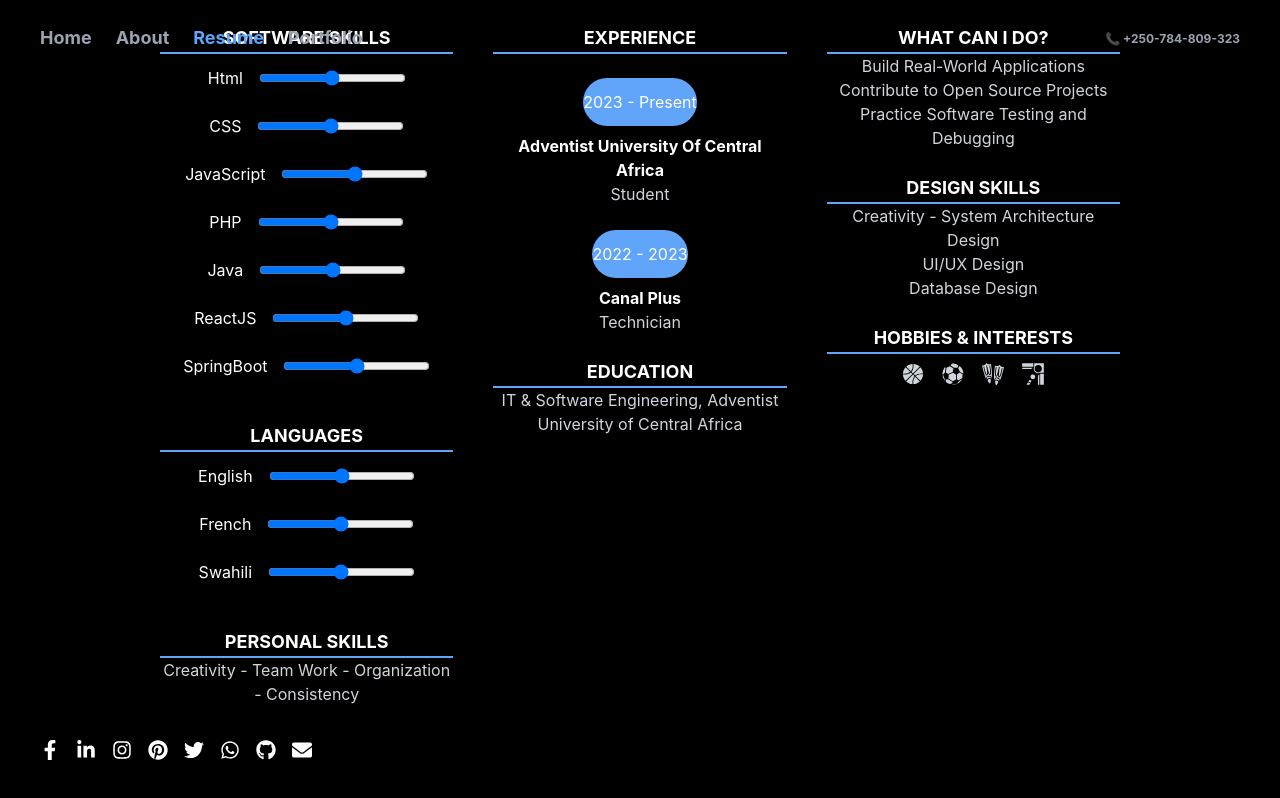
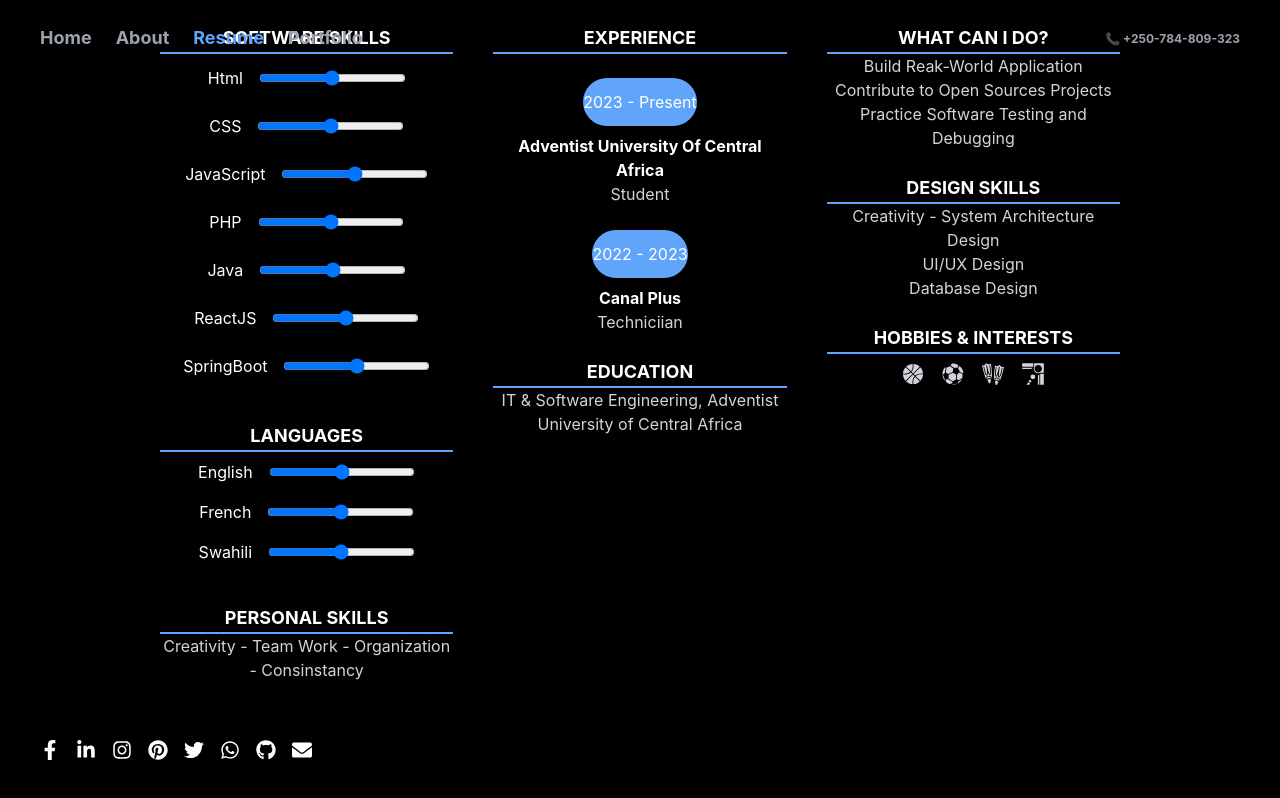
Before and after one commit to Don-tresor05/My-portfolio, a React (Create React App) app: page /resume in a window 1280 px wide. Built offline with nearby package versions, Linux system fonts and the light colour scheme.

Commit message:
Resume TailwindCSS

```diff
--- a/src/components/ResumePage.jsx
+++ b/src/components/ResumePage.jsx
@@ -3,171 +3,123 @@ import { motion } from "framer-motion";
 import { GiBasketballBall, GiSoccerBall, GiSwimfins, GiPoolTableCorner } from "react-icons/gi";
 import { FaFacebookF, FaLinkedinIn, FaInstagram, FaPinterest, FaTwitter, FaWhatsapp, FaGithub, FaEnvelope } from "react-icons/fa";
 
-// Extracted Tailwind CSS classes into constants for better organization
-const STYLES = {
-  layout: {
-    container: "relative w-full h-screen bg-black text-white flex flex-col justify-between px-10 py-6",
-    gridContainer: "grid grid-cols-3 gap-10 w-4/5 max-w-6xl mx-auto text-center",
-  },
-  nav: {
-    container: "absolute top-0 left-0 w-full flex justify-between items-center px-10 py-6 text-lg font-bold",
-    link: "text-gray-400 hover:text-white",
-    activeLink: "text-blue-400 border-b-2 border-blue-400",
-    phone: "text-gray-400 text-xs",
-  },
-  section: {
-    heading: "text-lg font-bold border-b-2 border-blue-400",
-    subheading: "font-bold",
-    description: "text-gray-300",
-  },
-  skills: {
-    skillItem: "flex items-center justify-center py-3 space-x-4",
-    rangeInput: "w-1/2",
-  },
-  experience: {
-    yearBadge: "w-100 h-12 bg-blue-400 text-white flex items-center justify-center rounded-full",
-  },
-  socialIcons: {
-    container: "absolute bottom-10 left-10 flex space-x-4 text-xl",
-    icon: "cursor-pointer",
-    iconColors: {
-      facebook: "hover:text-blue-400",
-      linkedin: "hover:text-blue-400",
-      instagram: "hover:text-pink-500",
-      pinterest: "hover:text-red-500",
-      twitter: "hover:text-blue-400",
-      whatsapp: "hover:text-green-500",
-      github: "hover:text-gray-600",
-      email: "hover:text-red-500",
-    },
-  },
-};
-
 const ResumePage = () => {
   return (
-    <div className={STYLES.layout.container}>
-      <nav className={STYLES.nav.container}>
+    <div className="relative w-full h-screen bg-black text-white flex flex-col justify-between px-10 py-6">
+
+
+      <nav className="absolute top-0 left-0 w-full flex justify-between items-center px-10 py-6 text-lg font-bold">
         <div className="flex space-x-6">
-          <Link to="/" className={STYLES.nav.link}>Home</Link>
-          <Link to="/about" className={STYLES.nav.link}>About</Link>
-          <Link to="/resume" className={STYLES.nav.activeLink}>Resume</Link>
-          <Link to="/portfolio" className={STYLES.nav.link}>Portfolio</Link>
+          <Link to="/" className="text-gray-400 hover:text-white">Home</Link>
+          <Link to="/about" className="text-gray-400 hover:text-white">About</Link>
+          <Link to="/resume" className="text-blue-400 border-b-2 border-blue-400">Resume</Link>
+          <Link to="/portfolio" className="text-gray-400 hover:text-white">Portfolio</Link>
         </div>
         <Link to="/contact">
-          <p className={STYLES.nav.phone}>📞 +250-784-809-323</p>
+          <p className="text-gray-400 text-xs">📞 +250-784-809-323</p>
         </Link>
       </nav>
 
-      <div className={STYLES.layout.gridContainer}>
-        {/* Left Column: Skills */}
+
+      <div className="grid grid-cols-3 gap-10 w-4/5 max-w-6xl mx-auto text-center">
   <div className="col-span-1 space-y-8">
     <div>
-            <h3 className={STYLES.section.heading}>SOFTWARE SKILLS</h3>
+      <h3 className="text-lg font-bold border-b-2 border-blue-400">SOFTWARE SKILLS</h3>
       {['Html', 'CSS', 'JavaScript', 'PHP', 'Java', 'ReactJS', 'SpringBoot'].map(skill => (
-              <div key={skill} className={STYLES.skills.skillItem}>
+        <div key={skill} className="flex items-center justify-center py-3 space-x-4">
           <span>{skill}</span>
-                <input type="range" className={STYLES.skills.rangeInput} />
+          <input type="range" className="w-1/2" />
         </div>
       ))}
     </div>
 
     <div>
-            <h3 className={STYLES.section.heading}>LANGUAGES</h3>
+      <h3 className="text-lg font-bold border-b-2 border-blue-400">LANGUAGES</h3>
       {['English', 'French', 'Swahili'].map(language => (
-              <div key={language} className={STYLES.skills.skillItem}>
+        <div key={language} className="flex items-center justify-center py-2 space-x-4">
           <span>{language}</span>
-                <input type="range" className={STYLES.skills.rangeInput} />
+          <input type="range" className="w-1/2" />
         </div>
       ))}
     </div>
 
     <div>
-            <h3 className={STYLES.section.heading}>PERSONAL SKILLS</h3>
-            <p className={STYLES.section.description}>Creativity - Team Work - Organization - Consistency</p>
+      <h3 className="text-lg font-bold border-b-2 border-blue-400">PERSONAL SKILLS</h3>
+      <p className="text-gray-300">Creativity - Team Work - Organization - Consinstancy</p>
     </div>
   </div>
 
-        {/* Middle Column: Experience & Education */}
   <div className="col-span-1 space-y-6">
-          <h3 className={STYLES.section.heading}>EXPERIENCE</h3>
+    <h3 className="text-lg font-bold border-b-2 border-blue-400">EXPERIENCE</h3>
     {[
       { year: '2023 - Present', company: 'Adventist University Of Central Africa', title: 'Student' },
-            { year: '2022 - 2023', company: 'Canal Plus', title: 'Technician' },
+      { year: '2022 - 2023', company: 'Canal Plus', title: 'Techniciian' },
+
     ].map((exp, index) => (
       <motion.div key={index} initial={{ opacity: 0, x: -20 }} animate={{ opacity: 1, x: 0 }} transition={{ duration: 0.5 }}>
         <div className="flex flex-col items-center space-y-2">
-                <div className={STYLES.experience.yearBadge}>{exp.year}</div>
+          <div className="w-100 h-12 bg-blue-400 text-white flex items-center justify-center rounded-full">{exp.year}</div>
           <div>
-                  <h4 className={STYLES.section.subheading}>{exp.company}</h4>
-                  <p className={STYLES.section.description}>{exp.title}</p>
+            <h4 className="font-bold">{exp.company}</h4>
+            <p className="text-gray-300">{exp.title}</p>
           </div>
         </div>
       </motion.div>
     ))}
 
     <div>
-            <h3 className={STYLES.section.heading}>EDUCATION</h3>
-            <p className={STYLES.section.description}>IT & Software Engineering, Adventist University of Central Africa</p>
+      <h3 className="text-lg font-bold border-b-2 border-blue-400">EDUCATION</h3>
+      <p className="text-gray-300">IT & Software Engineering, Adventist University of Central Africa</p>
     </div>
   </div>
 
-        {/* Right Column: Capabilities & Interests */}
   <div className="col-span-1 space-y-6">
     <div>
-            <h3 className={STYLES.section.heading}>WHAT CAN I DO?</h3>
-            <p className={STYLES.section.description}>Build Real-World Applications</p>
-            <p className={STYLES.section.description}>Contribute to Open Source Projects</p>
-            <p className={STYLES.section.description}>Practice Software Testing and Debugging</p>
+      <h3 className="text-lg font-bold border-b-2 border-blue-400">WHAT CAN I DO?</h3>
+      <p className="text-gray-300">Build Reak-World Application</p>
+      <p className="text-gray-300">Contribute to Open Sources Projects</p>
+      <p className="text-gray-300">Practice Software Testing and Debugging</p>
     </div>
 
     <div>
-            <h3 className={STYLES.section.heading}>DESIGN SKILLS</h3>
-            <p className={STYLES.section.description}>Creativity - System Architecture Design</p>
-            <p className={STYLES.section.description}>UI/UX Design</p>
-            <p className={STYLES.section.description}>Database Design</p>
+      <h3 className="text-lg font-bold border-b-2 border-blue-400">DESIGN SKILLS</h3>
+      <p className="text-gray-300">Creativity - System Architecture Design</p>
+      <p className="text-gray-300">UI/UX Design</p>
+      <p className="text-gray-300">Database Design</p>
     </div>
 
     <div>
-            <h3 className={STYLES.section.heading}>HOBBIES & INTERESTS</h3>
+      <h3 className="text-lg font-bold border-b-2 border-blue-400">HOBBIES & INTERESTS</h3>
       <div className="flex justify-center space-x-4 mt-2">
-              <GiBasketballBall className={`${STYLES.section.description} text-2xl`} title="Basketball" />
-              <GiSoccerBall className={`${STYLES.section.description} text-2xl`} title="Football" />
-              <GiSwimfins className={`${STYLES.section.description} text-2xl`} title="Swimming" />
-              <GiPoolTableCorner className={`${STYLES.section.description} text-2xl`} title="Pool Table" />
+        <GiBasketballBall className="text-gray-300 text-2xl" title="Basketball" />
+        <GiSoccerBall className="text-gray-300 text-2xl" title="Football" />
+        <GiSwimfins className="text-gray-300 text-2xl" title="Swimming" />
+        <GiPoolTableCorner className="text-gray-300 text-2xl" title="Pool Table" />
       </div>
     </div>
   </div>
 </div>
 
-      <motion.div
-        initial={{ y: 50, opacity: 0 }}
-        animate={{ y: 0, opacity: 1 }}
-        transition={{ duration: 1 }}
-        className={STYLES.socialIcons.container}
-      >
+
+  <motion.div initial={{ y: 50, opacity: 0 }} animate={{ y: 0, opacity: 1 }} transition={{ duration: 1 }} className="absolute bottom-10 left-10 flex space-x-4 text-xl">
          {[
-          { href: "https://web.facebook.com/dontresor.irakoze/", icon: <FaFacebookF />, color: STYLES.socialIcons.iconColors.facebook },
-          { href: "https://www.linkedin.com/in/don-tr%C3%A9sor-750a3a289/", icon: <FaLinkedinIn />, color: STYLES.socialIcons.iconColors.linkedin },
-          { href: "https://www.instagram.com/dtresor_/", icon: <FaInstagram />, color: STYLES.socialIcons.iconColors.instagram },
-          { href: "https://www.pinterest.com/yourprofile", icon: <FaPinterest />, color: STYLES.socialIcons.iconColors.pinterest },
-          { href: "https://x.com/dtresor_", icon: <FaTwitter />, color: STYLES.socialIcons.iconColors.twitter },
-          { href: "https://wa.me/+250784809323", icon: <FaWhatsapp />, color: STYLES.socialIcons.iconColors.whatsapp },
-          { href: "https://github.com/Don-tresor05", icon: <FaGithub />, color: STYLES.socialIcons.iconColors.github },
-          { href: "mailto:dontresor922@gmail.com", icon: <FaEnvelope />, color: STYLES.socialIcons.iconColors.email },
+           { href: "https://web.facebook.com/dontresor.irakoze/", icon: <FaFacebookF />, color: "hover:text-blue-400" },
+           { href: "https://www.linkedin.com/in/don-tr%C3%A9sor-750a3a289/", icon: <FaLinkedinIn />, color: "hover:text-blue-400" },
+           { href: "https://www.instagram.com/dtresor_/", icon: <FaInstagram />, color: "hover:text-pink-500" },
+           { href: "https://www.pinterest.com/yourprofile", icon: <FaPinterest />, color: "hover:text-red-500" },
+           { href: "https://x.com/dtresor_", icon: <FaTwitter />, color: "hover:text-blue-400" },
+           { href: "https://wa.me/+250784809323", icon: <FaWhatsapp />, color: "hover:text-green-500" },
+           { href: "https://github.com/Don-tresor05", icon: <FaGithub />, color: "hover:text-gray-600" },
+           { href: "mailto:dontresor922@gmail.com", icon: <FaEnvelope />, color: "hover:text-red-500" },
          ].map((item, index) => (
-          <motion.a
-            key={index}
-            href={item.href}
-            target="_blank"
-            rel="noopener noreferrer"
-            whileHover={{ scale: 1.2 }}
-            className={`${STYLES.socialIcons.icon} ${item.color}`}
-          >
+           <motion.a key={index} href={item.href} target="_blank" rel="noopener noreferrer" whileHover={{ scale: 1.2 }} className={`cursor-pointer ${item.color}`}>
              {item.icon}
            </motion.a>
          ))}
        </motion.div>
+
       </div>
+
   );
 };
 
```
Lines whose indentation alone changed are shown as unchanged.
